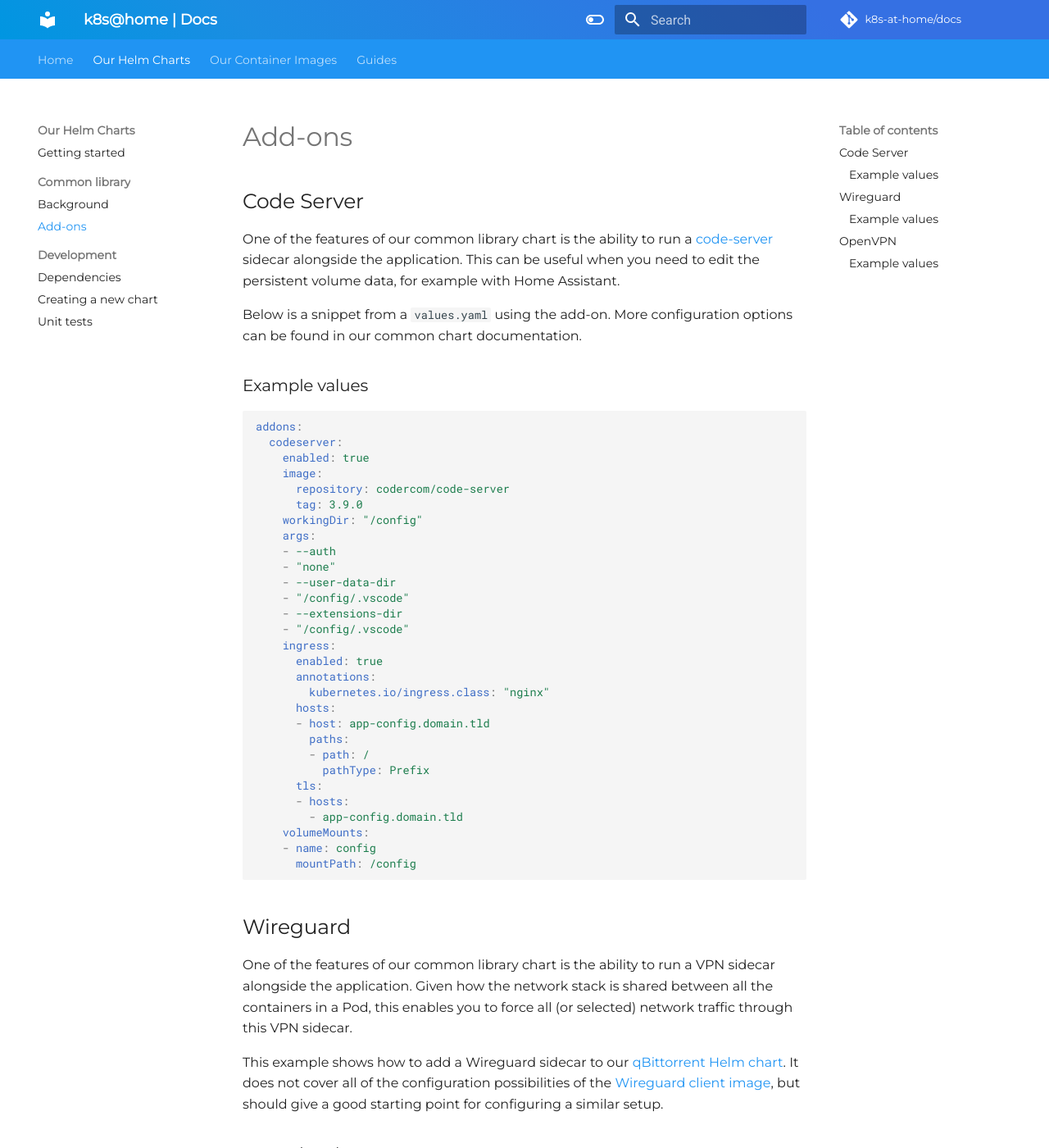
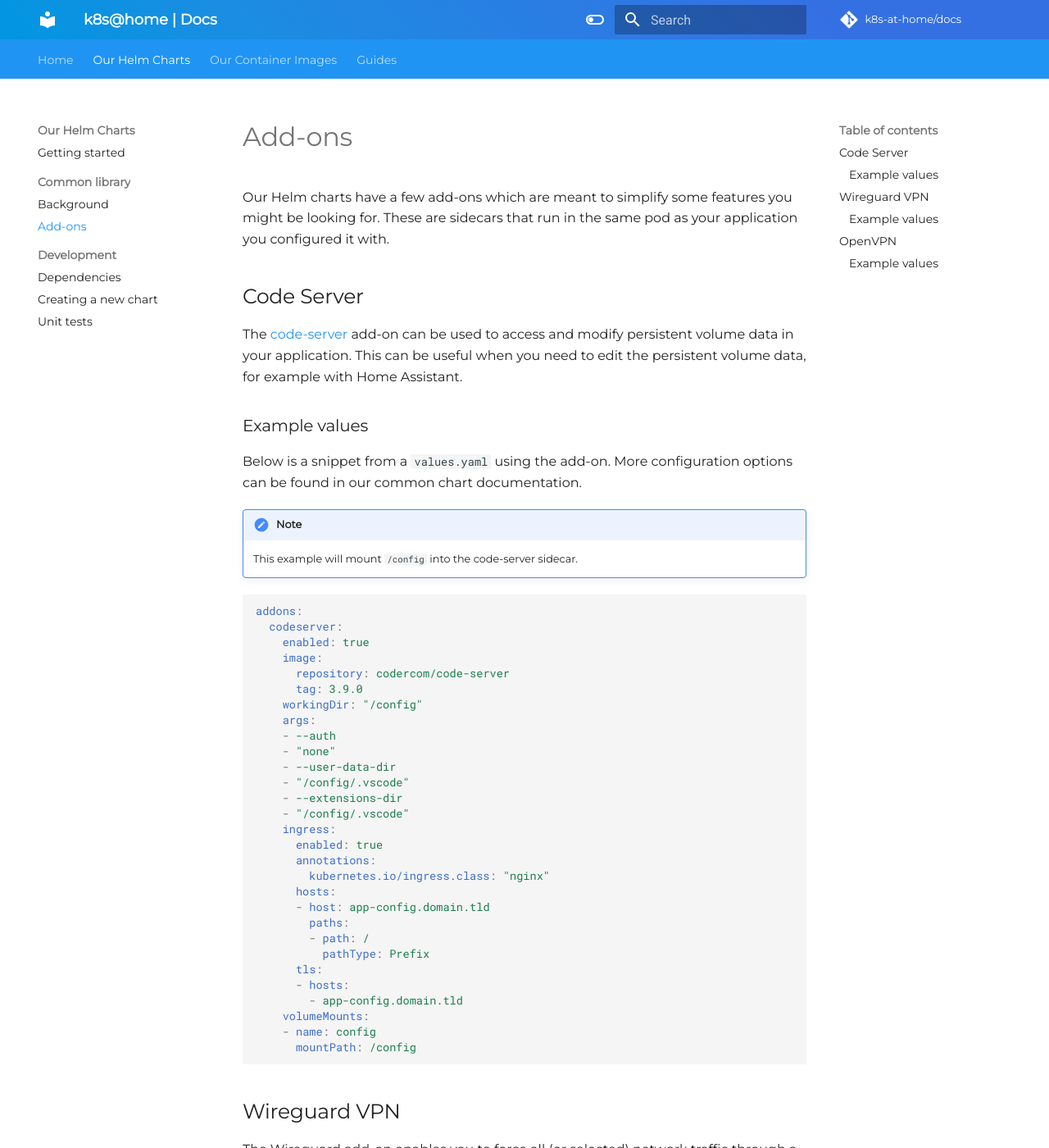
Before and after one commit to nicholaswilde/docs, an MkDocs documentation site: the page built from docs/our-helm-charts/common-library/add-ons.md, in a window 1280 px wide and 1400 px high. Shown: the whole window at 82% size. Built offline with MkDocs 1.6.1 and Material for MkDocs 9.7.7, drawn with Linux system fonts in a browser that asks for light colours; comment, search, counter and statistics services are not loaded; some of the changed text lies outside the part shown.

Commit message:
update docs

````diff
--- a/docs/our-helm-charts/common-library/add-ons.md
+++ b/docs/our-helm-charts/common-library/add-ons.md
@@ -1,12 +1,17 @@
 # Add-ons
+
+Our Helm charts have a few add-ons which are meant to simplify some features you might be looking for. These are sidecars that run in the same pod as your application you configured it with.
 
 ## Code Server
 
-One of the features of our common library chart is the ability to run a [code-server](https://github.com/cdr/code-server) sidecar alongside the application. This can be useful when you need to edit the persistent volume data, for example with Home Assistant.
+The [code-server](https://github.com/cdr/code-server) add-on can be used to access and modify persistent volume data in your application. This can be useful when you need to edit the persistent volume data, for example with Home Assistant.
+
+### Example values
 
 Below is a snippet from a `values.yaml` using the add-on. More configuration options can be found in our common chart documentation.
 
-### Example values
+!!! note
+    This example will mount `/config` into the code-server sidecar.
 
 ```yaml
 addons:
@@ -40,11 +45,9 @@
       mountPath: /config
 ```
 
+## Wireguard VPN
 
-## Wireguard
-
-One of the features of our common library chart is the ability to run a VPN sidecar alongside the application.
-Given how the network stack is shared between all the containers in a Pod, this enables you to force all (or selected) network traffic through this VPN sidecar.
+The Wireguard add-on enables you to force all (or selected) network traffic through a VPN.
 
 This example shows how to add a Wireguard sidecar to our [qBittorrent Helm chart](https://github.com/k8s-at-home/charts/tree/master/charts/qbittorrent). It does not cover all of the configuration possibilities of the [Wireguard client image](https://github.com/k8s-at-home/container-images/tree/main/wireguard), but should give a good starting point for configuring a similar setup.
 
@@ -130,8 +133,7 @@
 
 ## OpenVPN
 
-One of the features of our common library chart is the ability to run a VPN sidecar alongside the application.
-Given how the network stack is shared between all the containers in a Pod, this enables you to force all (or selected) network traffic through this VPN sidecar.
+Similar to the Wireguard VPN, the OpenVPN add-on enables you to force all (or selected) network traffic through a VPN.
 
 This example shows how to add an OpenVPN sidecar to our [qBittorrent Helm chart](https://github.com/k8s-at-home/charts/tree/master/charts/qbittorrent). It does not cover all of the configuration possibilities of the [OpenVPN client image](https://github.com/dperson/openvpn-client) by [@dperson](https://github.com/dperson), but should give a good starting point for configuring a similar setup.
 
````
Also changed, not shown: docs/our-helm-charts/common-library/background.md (+2 -0 lines), docs/our-helm-charts/development/unit-tests.md (+1 -11 lines).
